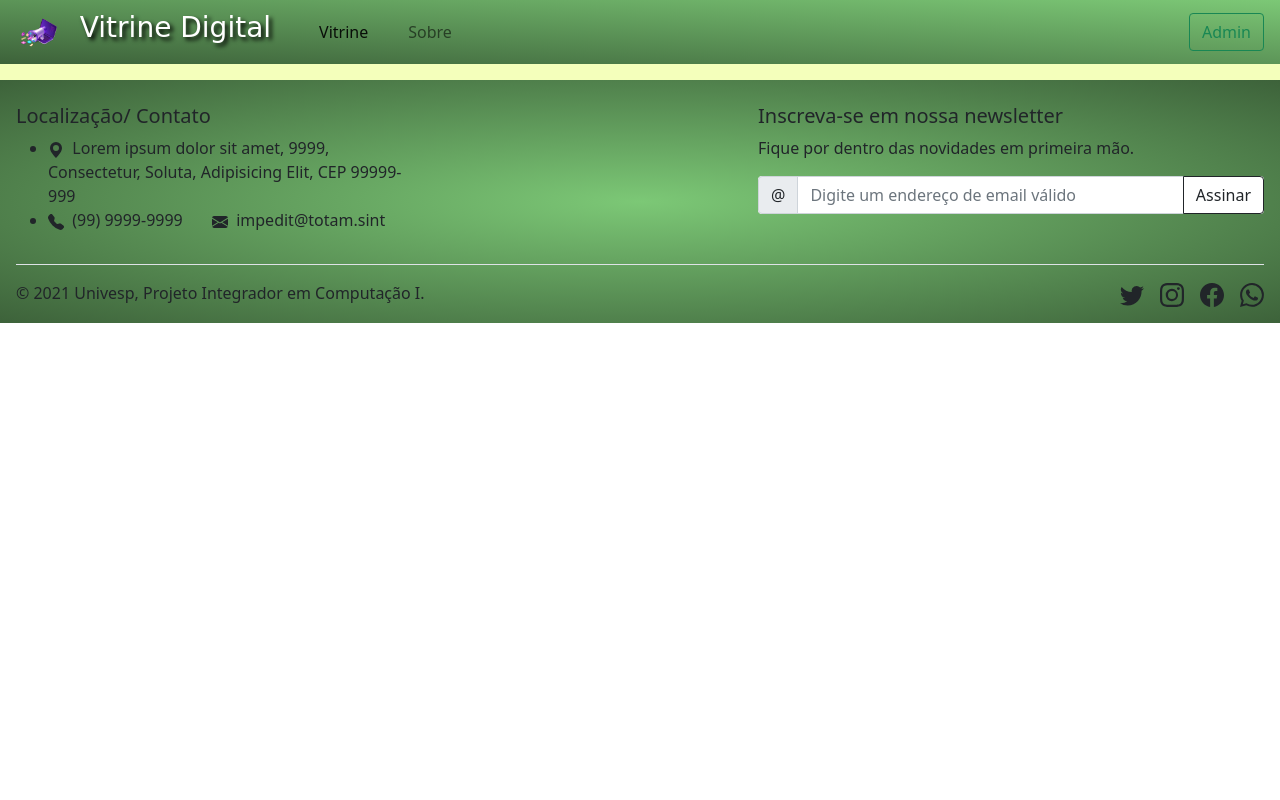
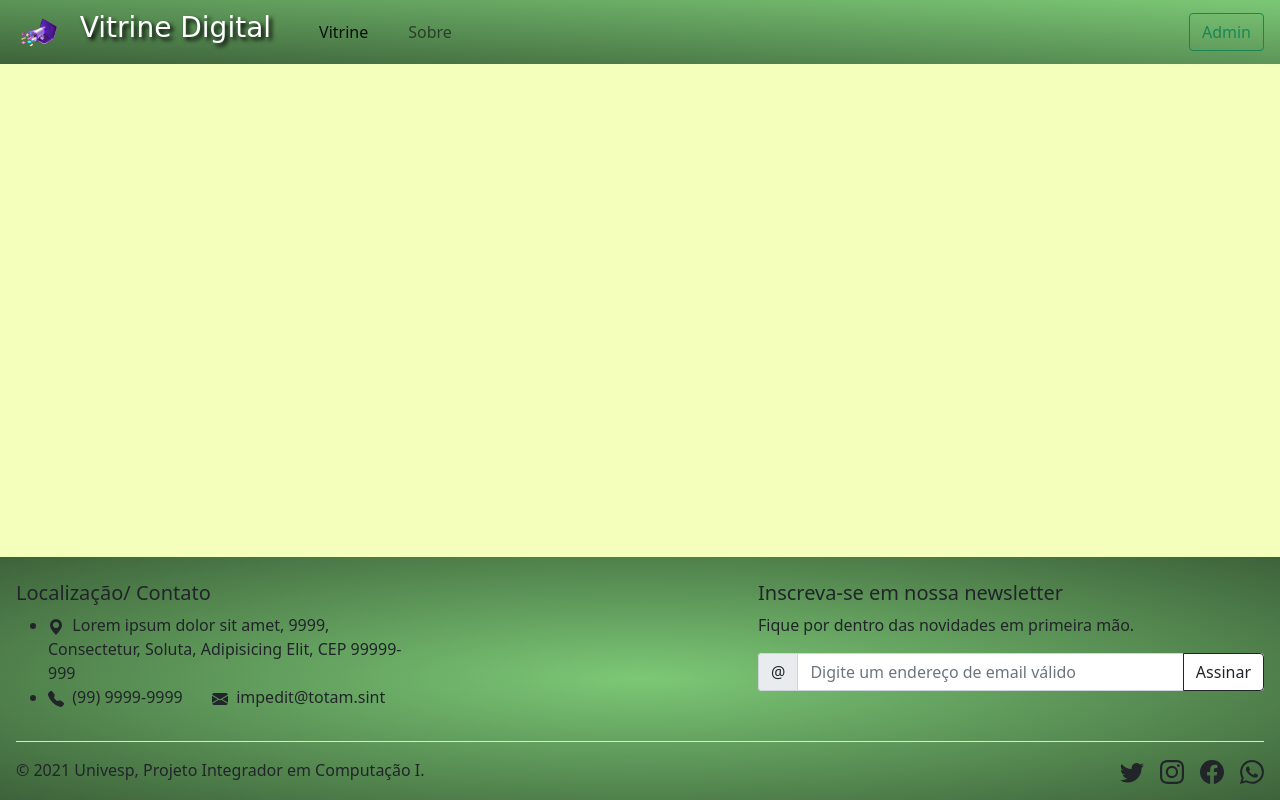
Before and after one commit to wpgoncalves/digital-retail, a Django app: page /showcase/ in a window 1280 px wide. Run offline with Django 3.2, Linux system fonts and the light colour scheme; data that the repository does not hold is empty; some web fonts are replaced.

Commit message:
Alterações nas estruturas dos arquivos base.html, about.html, showcase.html e style.css para uma visualização mais correta e preenchida da viewport.

```diff
--- a/about/templates/about.html
+++ b/about/templates/about.html
@@ -3,9 +3,6 @@
 {% block 'title' %}Sobre{% endblock %}
 
 {% block 'body' %}
-<main class="main-content">
-	<div class="container-fluid bg-cream">
-		<div class="container-md py-2">
 <br>
 <h1 style="text-align: center;">Quem somos nós</h1>
 <br>
@@ -21,7 +18,4 @@
 		comerciantes podem divulgar suas marcas, produtos e, assim, recuperarem sua economia. São eles: Adriana, João Paulo, Leilane, Luiz
 		Henrique e Wesley.</p>
 <br>
-		</div>
-	</div>
-</main>
 {% endblock %}
--- a/showcase/templates/showcase.html
+++ b/showcase/templates/showcase.html
@@ -5,11 +5,7 @@
 {% block 'title' %}Vitrine{% endblock %}
 
 {% block 'body' %}
-<main class="main-content">
-	<div class="container-fluid bg-cream">
-		<div class="container-md py-2">
 <div class="row row-cols-sm-2 g-2">
-
 	<!-- Bootstrap Card -->
 	{% for product in products %}
 	<div class="col-md-3">
@@ -30,19 +26,15 @@
 										data-bs-target="#learnMoreModal"
 										data-bs-whatever-name="{{ product.name }}"
 										data-bs-whatever-img="{{ product.image.url }}"
-													data-bs-whatever-description="{{ product.description }}">Saiba mais</button>
+										data-bs-whatever-description="{{ product.description }}">Saiba mais
+						</button>
 					</div>
 				</div>
 			</div>
 		</div>
 	</div>
 	{% endfor %}
-
 </div>
-		  </div>
-	  </div>
-  </div>
-</main>
 
 <!-- Modal Dialog Learn More -->
 <div class="modal fade" id="learnMoreModal" tabindex="-1">
--- a/static/css/style.css
+++ b/static/css/style.css
@@ -33,6 +33,14 @@
 	padding-top: 4rem;
 }
 
+.flex-flow-c{
+    flex-flow: column;
+}
+
+.flex-basis-a{
+    flex-basis: auto;
+}
+
 #FlagPromotion {
 	border-top-left-radius: .25rem;
 	border-bottom-left-radius: .25rem;
--- a/templates/base.html
+++ b/templates/base.html
@@ -68,8 +68,10 @@
 		</symbol>
 	</svg>
 
+	<div class="d-flex flex-flow-c vh-100">
+		<header class="flex-grow-0 flex-basis-a">
 			<!-- Bootstrap Navbar -->
-	<nav class="navbar navbar-expand-sm  py-1 fixed-top navbar-light bg-color-navbar" style="height: 4rem;">
+			<nav class="navbar navbar-expand-sm py-1 fixed-top navbar-light bg-color-navbar" style="height: 4rem;">
 				<div class="container-fluid px-3">
 					<a class="navbar-brand fs-3 d-none d-sm-block" href="{% url 'showcase' %}">
 						<img src="{% static 'img/brand.png' %}" alt="Brand" width="46" height="46" class="d-inline-block align-text-top">
@@ -98,12 +100,16 @@
 
 				</div>
 			</nav>
+		</header>
 
+		<main class="main-content flex-grow-1 flex-basis-a bg-cream" role="main">
+			<div class="container-md py-2">
 						{% block 'body' %} {% endblock %}
+			</div>
+		</main>
 
 		<!-- Footer -->
-	<div class="container-fluid px-3 bg-color-footer">
-		<footer class="pt-4">
+		<footer class="container-fluid px-3 pt-4 flex-grow-0 flex-basis-a bg-color-footer">
 			<div class="row justify-content-center">
 
 				<div class="col-sm-4">
```
Lines whose indentation alone changed are shown as unchanged.
